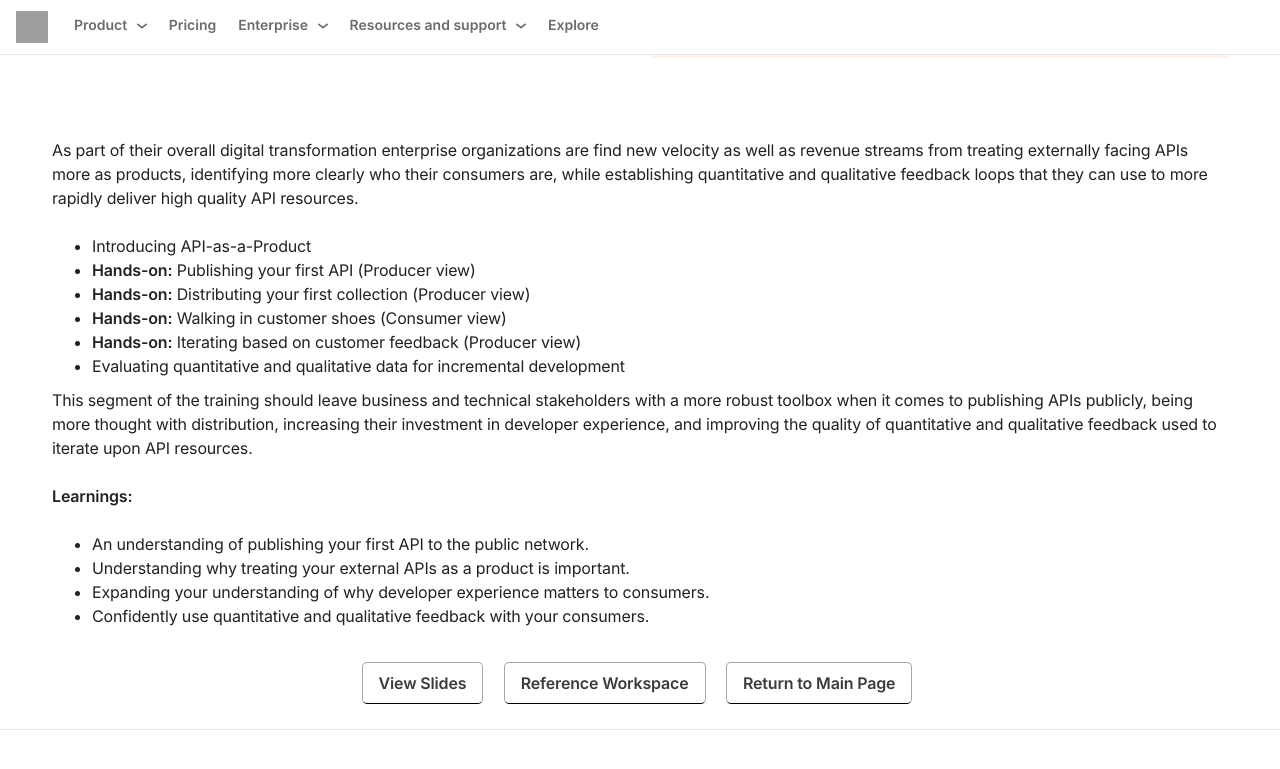
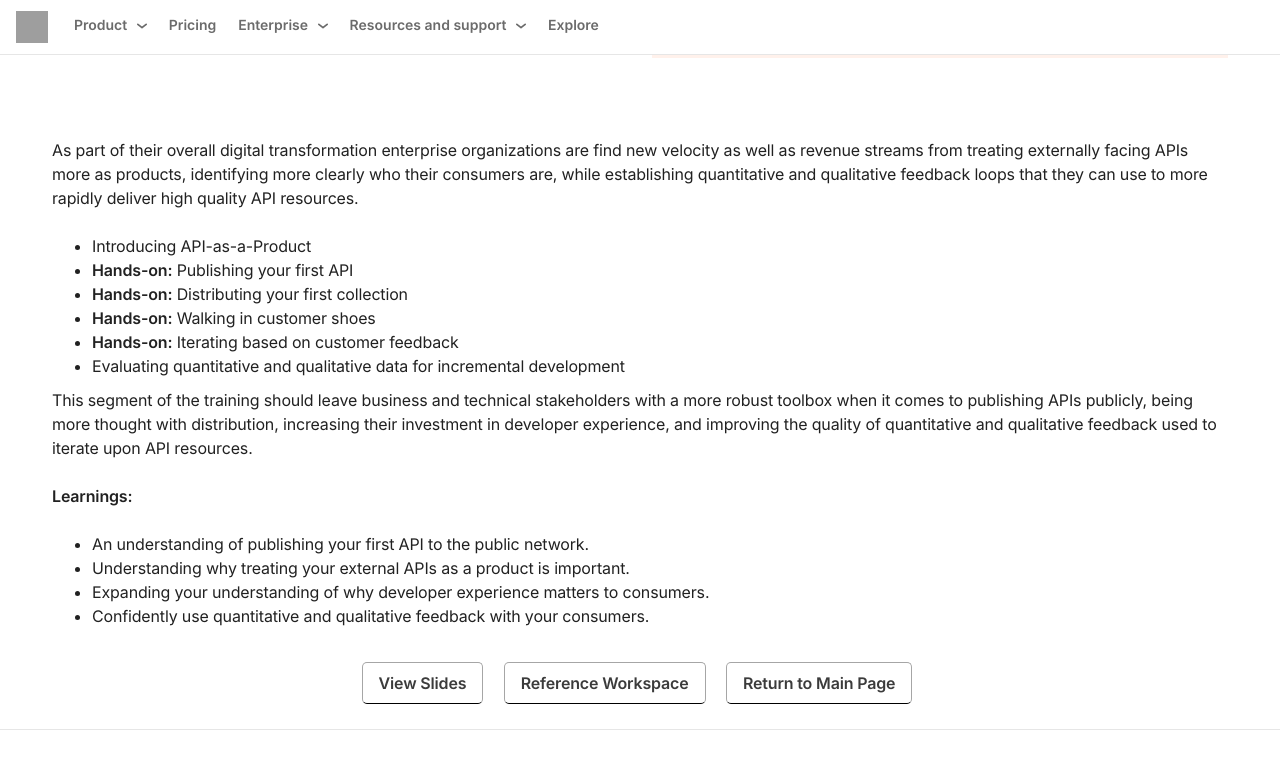
Before and after one commit to postman-open-technologies/api-first-transformation, a Jekyll site: the page built from trainings/api-product-management-101/index.html, in a window 1280 px wide and 900 px high, scrolled down 382 px, cut to the strip 0-786 px from the top of the window. Shown: the top 769 px of the strip. Built offline with Jekyll 4.4.1, drawn with Linux system fonts in a browser that asks for light colours; some web fonts are replaced; a script that is not in the unit is left out; grey boxes are pictures that could not be loaded.

Commit message:
remove parenthesis

```diff
--- a/trainings/api-product-management-101/index.html
+++ b/trainings/api-product-management-101/index.html
@@ -31,10 +31,10 @@ title: API Product Management 101
                <p>As part of their overall digital transformation enterprise organizations are find new velocity as well as revenue streams from  treating externally facing APIs more as products, identifying more clearly who their consumers are, while establishing quantitative and qualitative feedback loops that they can use to more rapidly deliver high quality API resources.</h3>
                   <ul>
                      <li>Introducing API-as-a-Product</li>
-                     <li><strong>Hands-on:</strong> Publishing your first API (Producer view)</li>
-                     <li><strong>Hands-on:</strong> Distributing your first collection (Producer view)</li>
-                     <li><strong>Hands-on:</strong> Walking in customer shoes (Consumer view)</li>
-                     <li><strong>Hands-on:</strong> Iterating based on customer feedback (Producer view)</li>
+                     <li><strong>Hands-on:</strong> Publishing your first API</li>
+                     <li><strong>Hands-on:</strong> Distributing your first collection</li>
+                     <li><strong>Hands-on:</strong> Walking in customer shoes</li>
+                     <li><strong>Hands-on:</strong> Iterating based on customer feedback</li>
                      <li>Evaluating quantitative and qualitative data for incremental development</li>
                   </ul>
                   <p>This segment of the training should leave business and technical stakeholders with a more robust toolbox when it comes to publishing APIs publicly, being more thought with distribution, increasing their investment in developer experience, and improving the quality of quantitative and qualitative feedback used to iterate upon API resources.</p>
--- a/trainings/api-qa-engineering-101/index.html
+++ b/trainings/api-qa-engineering-101/index.html
@@ -31,8 +31,8 @@ title: API QA Engineering 101
                <p>As enterprise organizations strive for higher levels of quality they are looking to get more structured and organized around how they are testing, collaborating more with engineers and other stakeholders, and improving productivity across teams.</p>
                <ul>
                   <li>The impact of API quality on our businesses</li>
-                  <li><strong>Hands-on:</strong> Testing a single API that you depend on (Integration)</li>
-                  <li><strong>Hands-on:</strong> Testing a single API you have created (Functional)</li>
+                  <li><strong>Hands-on:</strong> Testing a single API that you depend on</li>
+                  <li><strong>Hands-on:</strong> Testing a single API you have created</li>
                   <li><strong>Hands-on:</strong> Automating your work to scale its impact</li>
                   <li>Raising the overall quality bar in your API work</li>
                </ul>
```
Also changed, not shown: trainings/index.html (+6 -6 lines), 3 other files.
